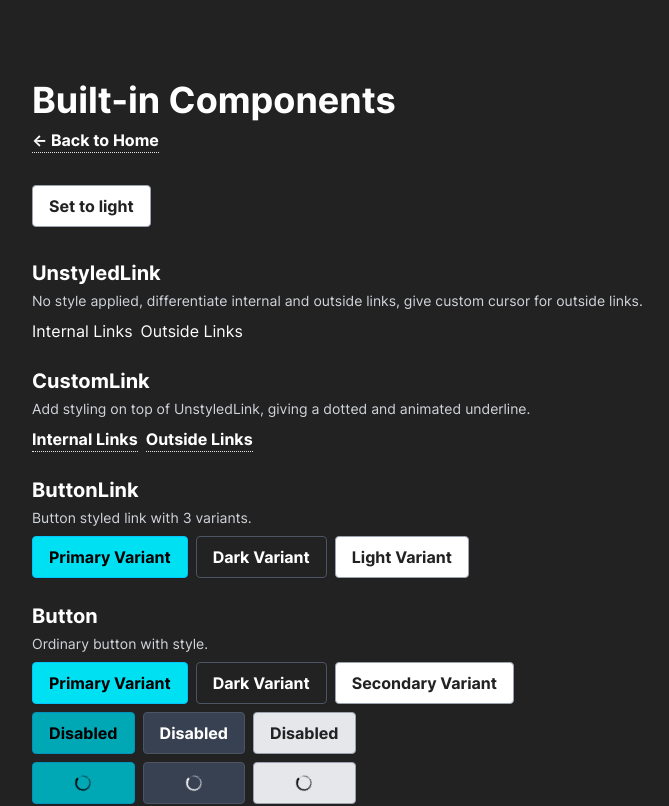
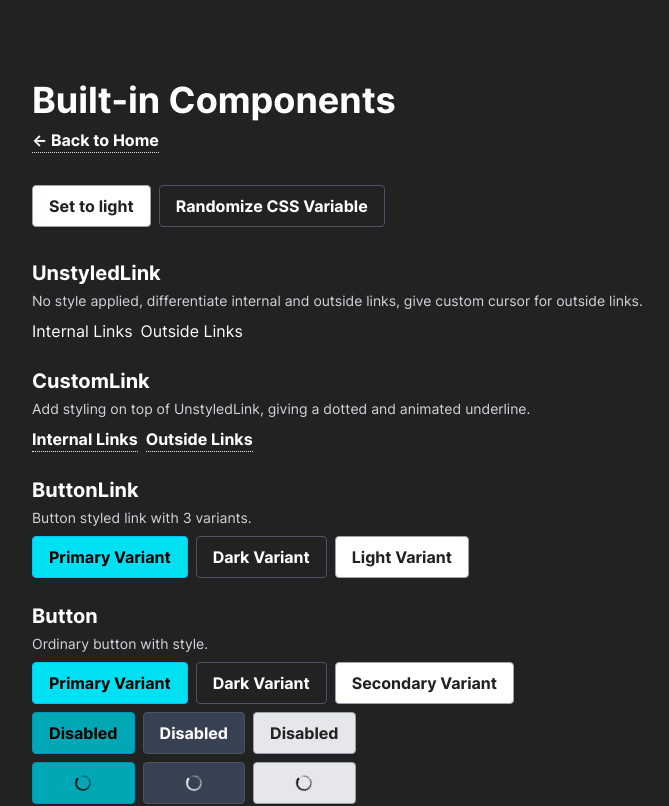
Before and after one commit to craigpestell/property-marketplace, a Next.js app: page /components in a window 1280 px wide. Shown: the top 806 px of the page, without its empty margins (58-727 px from the left). Built offline with nearby package versions, Linux system fonts and the light colour scheme.

Commit message:
feat: add color randomizer to components

```diff
--- a/src/pages/components.tsx
+++ b/src/pages/components.tsx
@@ -12,6 +12,22 @@ export default function ComponentsPage() {
   function toggleMode() {
     return mode === 'dark' ? setMode('light') : setMode('dark');
   }
+
+  //#region  //*=========== THEME ===========
+  function randomize() {
+    const r = Math.random() * 170 + 80;
+    const g = Math.random() * 170 + 80;
+    const b = Math.random() * 170 + 80;
+    document.documentElement.style.setProperty(
+      '--tw-clr-primary-400',
+      `${r},${g},${b}`
+    );
+    document.documentElement.style.setProperty(
+      '--tw-clr-primary-500',
+      `${r - 20},${g - 20},${b - 20}`
+    );
+  }
+  //#endregion  //*======== THEME ===========
 
   const textColor = mode === 'dark' ? 'text-gray-300' : 'text-gray-600';
   return (
@@ -31,13 +47,14 @@ export default function ComponentsPage() {
               ← Back to Home
             </CustomLink>
 
-            <div className='mt-8'>
+            <div className='flex flex-wrap gap-2 mt-8'>
               <Button
                 onClick={toggleMode}
                 variant={mode === 'dark' ? 'light' : 'dark'}
               >
                 Set to {mode === 'dark' ? 'light' : 'dark'}
               </Button>
+              <Button onClick={randomize}>Randomize CSS Variable</Button>
             </div>
 
             <ol className='mt-8 space-y-6'>
```
